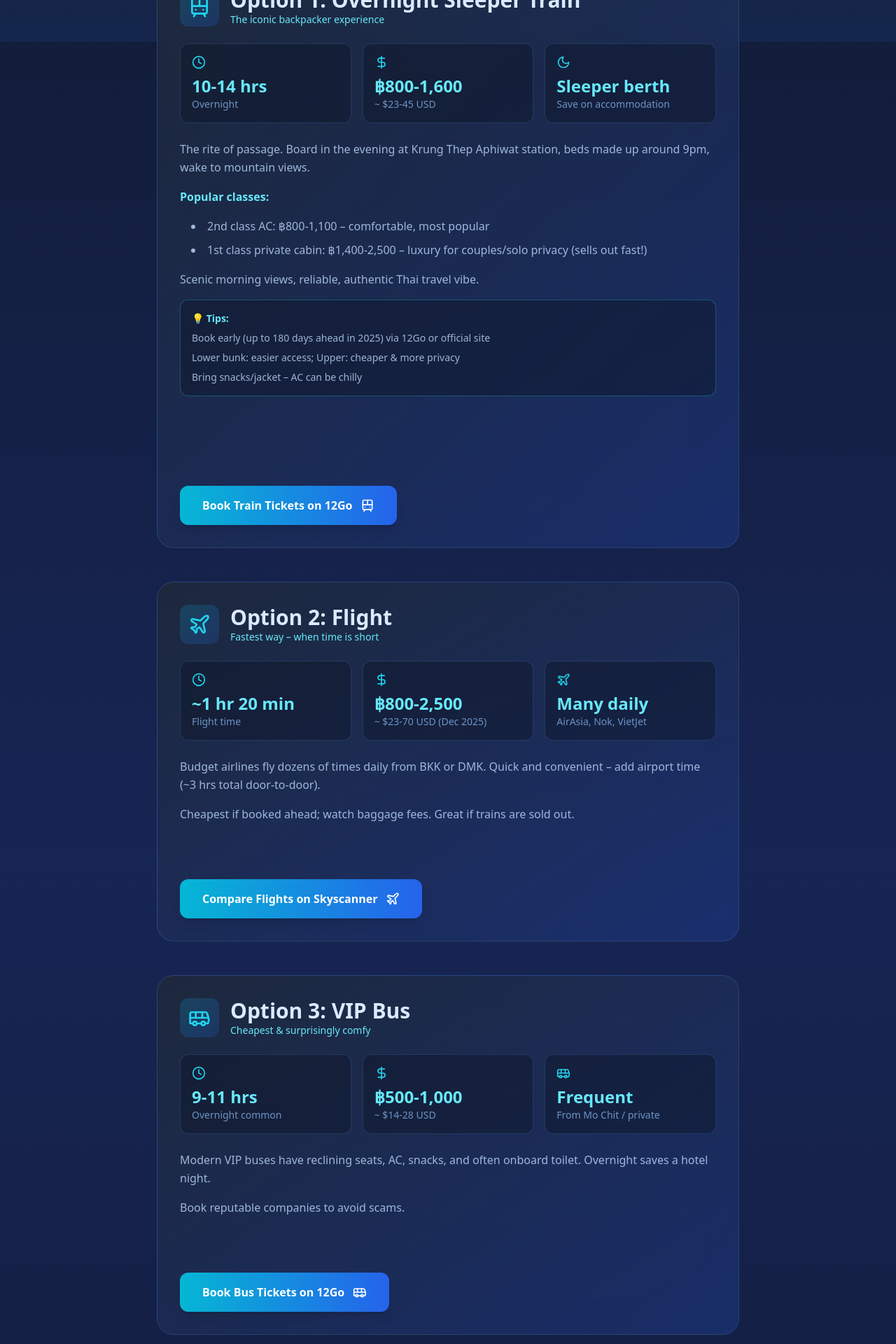
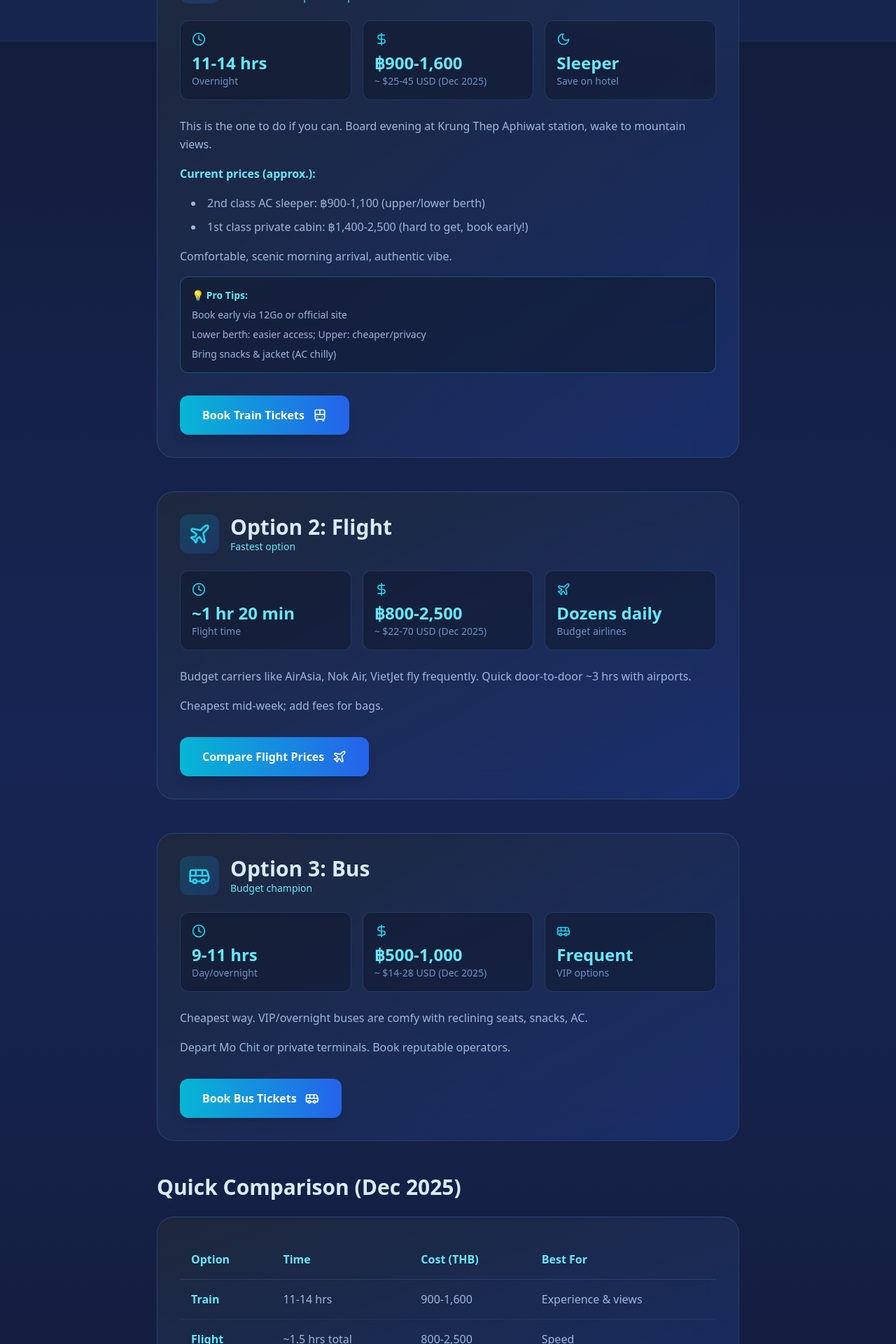
Before and after one commit to michaeljomahoney1985/get-me-there, a Next.js app: page /bangkok-to-chiang-mai in a window 1280 px wide. Shown: the part 740-2660 px from the top of the page at 70% size. Built offline with nearby package versions, Linux system fonts and the light colour scheme.

Commit message:
Update bangkok-to-chiang-mai.js

```diff
--- a/pages/bangkok-to-chiang-mai.js
+++ b/pages/bangkok-to-chiang-mai.js
@@ -60,7 +60,7 @@ export default function BangkokToChiangMai() {
         </h1>
 
         <p className="text-xl text-blue-200/80 leading-relaxed mb-12">
-          You've conquered Bangkok's chaos and endless pad thai. Now head north to Chiang Mai's chill mountain vibes. Here's how to get there without breaking the bank or your sanity (December 2025 update).
+          Survived Bangkok's chaos? Time to head north to Chiang Mai's relaxed mountain vibes. Here's how to get there (updated December 2025).
         </p>
 
         <div className="bg-gradient-to-br from-cyan-500/10 to-blue-600/10 border border-cyan-400/30 rounded-2xl p-6 mb-12">
@@ -69,7 +69,7 @@ export default function BangkokToChiangMai() {
             <div>
               <h3 className="text-xl font-bold text-cyan-300 mb-2">What Most Backpackers Do</h3>
               <p className="text-blue-200/90 leading-relaxed">
-                Overnight sleeper train: classic, scenic, saves a hotel night. Short on time? Fly. On a tight budget? VIP bus.
+                Overnight sleeper train: iconic, scenic, saves a hotel night. Short on time? Fly. Tight budget? VIP bus.
               </p>
             </div>
           </div>
@@ -83,57 +83,53 @@ export default function BangkokToChiangMai() {
               </div>
               <div>
                 <h2 className="text-3xl font-bold text-blue-100">Option 1: Overnight Sleeper Train</h2>
-                <p className="text-cyan-300 text-sm">The iconic backpacker experience</p>
+                <p className="text-cyan-300 text-sm">The classic backpacker experience</p>
               </div>
             </div>
 
             <div className="grid md:grid-cols-3 gap-4 mb-6">
               <div className="bg-slate-900/50 rounded-xl p-4 border border-blue-400/20">
                 <Clock className="w-5 h-5 text-cyan-400 mb-2" />
-                <div className="text-2xl font-bold text-cyan-300">10-14 hrs</div>
+                <div className="text-2xl font-bold text-cyan-300">11-14 hrs</div>
                 <div className="text-sm text-blue-300/70">Overnight</div>
               </div>
               <div className="bg-slate-900/50 rounded-xl p-4 border border-blue-400/20">
                 <DollarSign className="w-5 h-5 text-cyan-400 mb-2" />
-                <div className="text-2xl font-bold text-cyan-300">฿800-1,600</div>
-                <div className="text-sm text-blue-300/70">~ $23-45 USD</div>
+                <div className="text-2xl font-bold text-cyan-300">฿900-1,600</div>
+                <div className="text-sm text-blue-300/70">~ $25-45 USD (Dec 2025)</div>
               </div>
               <div className="bg-slate-900/50 rounded-xl p-4 border border-blue-400/20">
                 <Moon className="w-5 h-5 text-cyan-400 mb-2" />
-                <div className="text-2xl font-bold text-cyan-300">Sleeper berth</div>
-                <div className="text-sm text-blue-300/70">Save on accommodation</div>
+                <div className="text-2xl font-bold text-cyan-300">Sleeper</div>
+                <div className="text-sm text-blue-300/70">Save on hotel</div>
               </div>
             </div>
 
-            <div className="space-y-4 text-blue-200/80 leading-relaxed mb-8">
-              <p>The rite of passage. Board in the evening at Krung Thep Aphiwat station, beds made up around 9pm, wake to mountain views.</p>
-              <p className="font-semibold text-cyan-300">Popular classes:</p>
+            <div className="space-y-4 text-blue-200/80 leading-relaxed">
+              <p>This is the one to do if you can. Board evening at Krung Thep Aphiwat station, wake to mountain views.</p>
+              <p className="font-semibold text-cyan-300">Current prices (approx.):</p>
               <ul className="list-disc list-inside space-y-2 ml-4">
-                <li>2nd class AC: ฿800-1,100 – comfortable, most popular</li>
-                <li>1st class private cabin: ฿1,400-2,500 – luxury for couples/solo privacy (sells out fast!)</li>
+                <li>2nd class AC sleeper: ฿900-1,100 (upper/lower berth)</li>
+                <li>1st class private cabin: ฿1,400-2,500 (hard to get, book early!)</li>
               </ul>
-              <p>Scenic morning views, reliable, authentic Thai travel vibe.</p>
+              <p>Comfortable, scenic morning arrival, authentic vibe.</p>
 
               <div className="bg-slate-900/50 border border-cyan-400/30 rounded-xl p-4">
-                <p className="text-sm text-cyan-300 font-semibold mb-2">💡 Tips:</p>
+                <p className="text-sm text-cyan-300 font-semibold mb-2">💡 Pro Tips:</p>
                 <ul className="text-sm space-y-2">
-                  <li>Book early (up to 180 days ahead in 2025) via 12Go or official site</li>
-                  <li>Lower bunk: easier access; Upper: cheaper & more privacy</li>
-                  <li>Bring snacks/jacket – AC can be chilly</li>
+                  <li>Book early via 12Go or official site</li>
+                  <li>Lower berth: easier access; Upper: cheaper/privacy</li>
+                  <li>Bring snacks & jacket (AC chilly)</li>
                 </ul>
               </div>
             </div>
 
-            <div className="grid grid-cols-1 md:grid-cols-3 gap-6 mb-12"><grok:render card_id="c06005" card_type="image_card" type="render_searched_image"></grok:render><grok:render card_id="8710c9" card_type="image_card" type="render_searched_image"></grok:render><grok:render card_id="7e248b" card_type="image_card" type="render_searched_image"></grok:render>
-            </div>
-
-            <div className="grid grid-cols-1 md:grid-cols-2 gap-6 mb-12"><grok:render card_id="ccb04e" card_type="image_card" type="render_searched_image"></grok:render><grok:render card_id="9b18b7" card_type="image_card" type="render_searched_image"></grok:render>
-            </div>
-
+            <div className="mt-8">
               <a href="https://12go.asia/en/travel/bangkok/chiang-mai" target="_blank" rel="noopener noreferrer" className="inline-flex items-center gap-3 px-8 py-4 bg-gradient-to-r from-cyan-500 to-blue-600 hover:from-cyan-400 hover:to-blue-500 rounded-xl font-semibold text-white shadow-lg transition-all duration-300">
-              Book Train Tickets on 12Go
+                Book Train Tickets
                 <Train className="w-5 h-5" />
               </a>
+            </div>
           </div>
         </section>
 
@@ -145,7 +141,7 @@ export default function BangkokToChiangMai() {
               </div>
               <div>
                 <h2 className="text-3xl font-bold text-blue-100">Option 2: Flight</h2>
-                <p className="text-cyan-300 text-sm">Fastest way – when time is short</p>
+                <p className="text-cyan-300 text-sm">Fastest option</p>
               </div>
             </div>
 
@@ -158,27 +154,26 @@ export default function BangkokToChiangMai() {
               <div className="bg-slate-900/50 rounded-xl p-4 border border-blue-400/20">
                 <DollarSign className="w-5 h-5 text-cyan-400 mb-2" />
                 <div className="text-2xl font-bold text-cyan-300">฿800-2,500</div>
-                <div className="text-sm text-blue-300/70">~ $23-70 USD (Dec 2025)</div>
+                <div className="text-sm text-blue-300/70">~ $22-70 USD (Dec 2025)</div>
               </div>
               <div className="bg-slate-900/50 rounded-xl p-4 border border-blue-400/20">
                 <Plane className="w-5 h-5 text-cyan-400 mb-2" />
-                <div className="text-2xl font-bold text-cyan-300">Many daily</div>
-                <div className="text-sm text-blue-300/70">AirAsia, Nok, VietJet</div>
+                <div className="text-2xl font-bold text-cyan-300">Dozens daily</div>
+                <div className="text-sm text-blue-300/70">Budget airlines</div>
               </div>
             </div>
 
-            <div className="space-y-4 text-blue-200/80 leading-relaxed mb-8">
-              <p>Budget airlines fly dozens of times daily from BKK or DMK. Quick and convenient – add airport time (~3 hrs total door-to-door).</p>
-              <p>Cheapest if booked ahead; watch baggage fees. Great if trains are sold out.</p>
+            <div className="space-y-4 text-blue-200/80 leading-relaxed">
+              <p>Budget carriers like AirAsia, Nok Air, VietJet fly frequently. Quick door-to-door ~3 hrs with airports.</p>
+              <p>Cheapest mid-week; add fees for bags.</p>
             </div>
 
-            <div className="grid grid-cols-1 md:grid-cols-3 gap-6 mb-12"><grok:render card_id="4b0cbf" card_type="image_card" type="render_searched_image"></grok:render><grok:render card_id="60a630" card_type="image_card" type="render_searched_image"></grok:render><grok:render card_id="5e4d9f" card_type="image_card" type="render_searched_image"></grok:render>
-            </div>
-
+            <div className="mt-8">
               <a href="https://www.skyscanner.net/transport/flights/bkk/cnx/" target="_blank" rel="noopener noreferrer" className="inline-flex items-center gap-3 px-8 py-4 bg-gradient-to-r from-cyan-500 to-blue-600 hover:from-cyan-400 hover:to-blue-500 rounded-xl font-semibold text-white shadow-lg transition-all duration-300">
-              Compare Flights on Skyscanner
+                Compare Flight Prices
                 <Plane className="w-5 h-5" />
               </a>
+            </div>
           </div>
         </section>
 
@@ -189,8 +184,8 @@ export default function BangkokToChiangMai() {
                 <Bus className="w-8 h-8 text-cyan-400" />
               </div>
               <div>
-                <h2 className="text-3xl font-bold text-blue-100">Option 3: VIP Bus</h2>
-                <p className="text-cyan-300 text-sm">Cheapest & surprisingly comfy</p>
+                <h2 className="text-3xl font-bold text-blue-100">Option 3: Bus</h2>
+                <p className="text-cyan-300 text-sm">Budget champion</p>
               </div>
             </div>
 
@@ -198,32 +193,31 @@ export default function BangkokToChiangMai() {
               <div className="bg-slate-900/50 rounded-xl p-4 border border-blue-400/20">
                 <Clock className="w-5 h-5 text-cyan-400 mb-2" />
                 <div className="text-2xl font-bold text-cyan-300">9-11 hrs</div>
-                <div className="text-sm text-blue-300/70">Overnight common</div>
+                <div className="text-sm text-blue-300/70">Day/overnight</div>
               </div>
               <div className="bg-slate-900/50 rounded-xl p-4 border border-blue-400/20">
                 <DollarSign className="w-5 h-5 text-cyan-400 mb-2" />
                 <div className="text-2xl font-bold text-cyan-300">฿500-1,000</div>
-                <div className="text-sm text-blue-300/70">~ $14-28 USD</div>
+                <div className="text-sm text-blue-300/70">~ $14-28 USD (Dec 2025)</div>
               </div>
               <div className="bg-slate-900/50 rounded-xl p-4 border border-blue-400/20">
                 <Bus className="w-5 h-5 text-cyan-400 mb-2" />
                 <div className="text-2xl font-bold text-cyan-300">Frequent</div>
-                <div className="text-sm text-blue-300/70">From Mo Chit / private</div>
+                <div className="text-sm text-blue-300/70">VIP options</div>
               </div>
             </div>
 
-            <div className="space-y-4 text-blue-200/80 leading-relaxed mb-8">
-              <p>Modern VIP buses have reclining seats, AC, snacks, and often onboard toilet. Overnight saves a hotel night.</p>
-              <p>Book reputable companies to avoid scams.</p>
+            <div className="space-y-4 text-blue-200/80 leading-relaxed">
+              <p>Cheapest way. VIP/overnight buses are comfy with reclining seats, snacks, AC.</p>
+              <p>Depart Mo Chit or private terminals. Book reputable operators.</p>
             </div>
 
-            <div className="grid grid-cols-1 md:grid-cols-3 gap-6 mb-12"><grok:render card_id="50ef87" card_type="image_card" type="render_searched_image"></grok:render><grok:render card_id="e5da32" card_type="image_card" type="render_searched_image"></grok:render><grok:render card_id="a5c580" card_type="image_card" type="render_searched_image"></grok:render>
-            </div>
-
+            <div className="mt-8">
               <a href="https://12go.asia/en/travel/bangkok/chiang-mai" target="_blank" rel="noopener noreferrer" className="inline-flex items-center gap-3 px-8 py-4 bg-gradient-to-r from-cyan-500 to-blue-600 hover:from-cyan-400 hover:to-blue-500 rounded-xl font-semibold text-white shadow-lg transition-all duration-300">
-              Book Bus Tickets on 12Go
+                Book Bus Tickets
                 <Bus className="w-5 h-5" />
               </a>
+            </div>
           </div>
         </section>
 
@@ -242,13 +236,13 @@ export default function BangkokToChiangMai() {
               <tbody className="text-blue-200/80">
                 <tr className="border-b border-blue-400/10">
                   <td className="py-4 px-4 font-semibold text-cyan-300">Train</td>
-                  <td className="py-4 px-4">10-14 hrs</td>
-                  <td className="py-4 px-4">800-1,600</td>
+                  <td className="py-4 px-4">11-14 hrs</td>
+                  <td className="py-4 px-4">900-1,600</td>
                   <td className="py-4 px-4">Experience & views</td>
                 </tr>
                 <tr className="border-b border-blue-400/10">
                   <td className="py-4 px-4 font-semibold text-cyan-300">Flight</td>
-                  <td className="py-4 px-4">~1.5 hrs</td>
+                  <td className="py-4 px-4">~1.5 hrs total</td>
                   <td className="py-4 px-4">800-2,500</td>
                   <td className="py-4 px-4">Speed</td>
                 </tr>
@@ -263,14 +257,11 @@ export default function BangkokToChiangMai() {
           </div>
         </section>
 
-        <section className="mb-12 grid grid-cols-1 md:grid-cols-3 gap-6"><grok:render card_id="f9e4b8" card_type="image_card" type="render_searched_image"></grok:render><grok:render card_id="486a69" card_type="image_card" type="render_searched_image"></grok:render><grok:render card_id="4d60c8" card_type="image_card" type="render_searched_image"></grok:render>
-        </section>
-
         <section className="mb-12">
           <div className="bg-gradient-to-br from-cyan-500/10 to-blue-600/10 border border-cyan-400/30 rounded-2xl p-8">
             <h2 className="text-3xl font-bold text-cyan-300 mb-4">Our Recommendation</h2>
             <p className="text-blue-200/90 text-lg leading-relaxed">
-              Do the overnight sleeper train if possible – it's memorable, scenic, and saves a hotel night. If sold out or you're rushed, fly. For max savings, take a VIP bus.
+              Take the overnight sleeper train if possible – memorable, scenic, saves accommodation. If sold out or rushed: fly. Max savings: VIP bus.
             </p>
           </div>
         </section>
@@ -278,13 +269,12 @@ export default function BangkokToChiangMai() {
         <section className="mb-12">
           <div className="bg-slate-900/50 border border-blue-400/20 rounded-xl p-6">
             <p className="text-xs text-blue-300/60 leading-relaxed">
-              Affiliate links may earn commission at no cost to you. Prices approximate for Dec 2025 – check current rates.
+              Affiliate links may earn commission at no cost to you. Prices approximate for Dec 2025 – always check current rates.
             </p>
           </div>
         </section>
       </main>
 
-      {/* Footer unchanged */}
       <footer className="border-t border-blue-400/20 bg-slate-900/50 backdrop-blur-sm mt-20">
         <div className="max-w-7xl mx-auto px-4 sm:px-6 lg:px-8 py-12">
           <div className="grid md:grid-cols-3 gap-8 mb-8">
```
Lines whose indentation alone changed are shown as unchanged.
